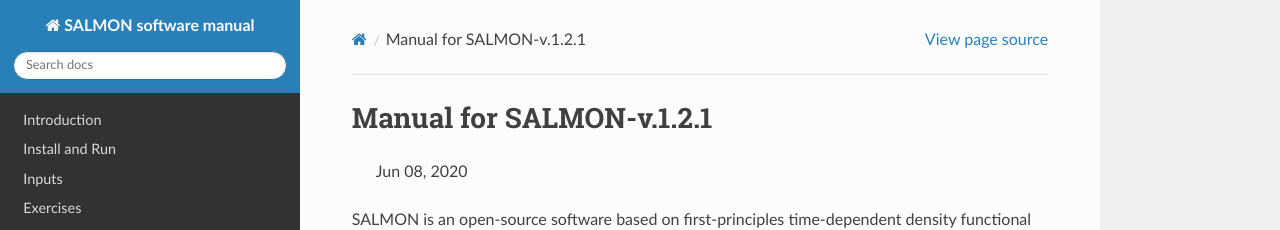
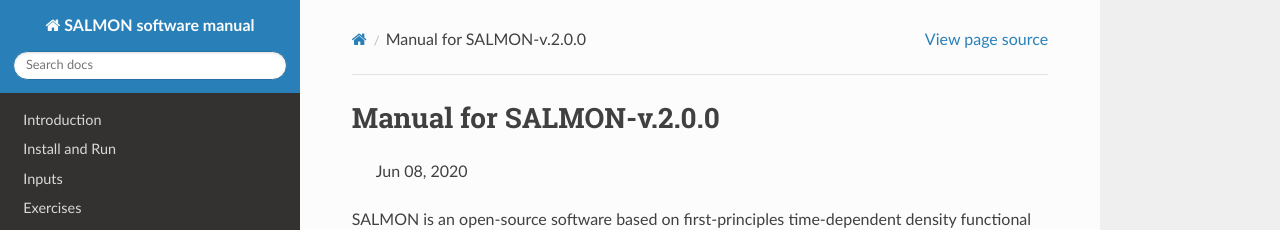
Before and after one commit to SALMON-TDDFT/SALMON-DOCS, a Sphinx documentation site: the page built from source/index.rst, in a window 1280 px wide and 900 px high. Shown: the top 230 px of the window. Built offline with Sphinx 7.4.7 and the Read the Docs theme 2.0.0, drawn with Linux system fonts in a browser that asks for light colours; formulas are drawn with MathJax 3; some of the changed text lies outside the part shown.

Commit message:
fix license and version.

```diff
--- a/source/conf.py
+++ b/source/conf.py
@@ -22,13 +22,13 @@
 # -- Project information -----------------------------------------------------
 
 project = u'SALMON software manual'
-copyright = u'2018, SALMON developers'
+copyright = u'2017-2020, SALMON developers'
 author = u'SALMON developers'
 
 # The short X.Y version
 version = u''
 # The full version, including alpha/beta/rc tags
-release = u'v.1.2.1'
+release = u'v.2.0.0'
 
 
 # -- General configuration ---------------------------------------------------
--- a/source/index.rst
+++ b/source/index.rst
@@ -1,4 +1,4 @@
-Manual for SALMON-v.1.2.1
+Manual for SALMON-v.2.0.0
 =========================
 
   |today|
```
Also changed, not shown: README.md (+1 -1 lines).
